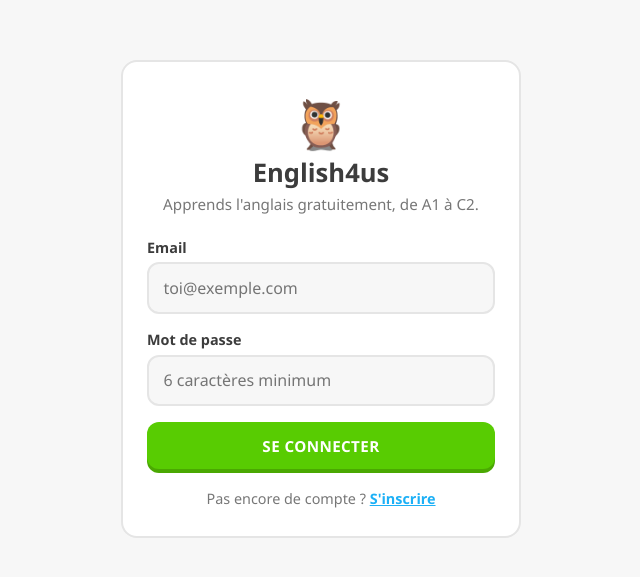
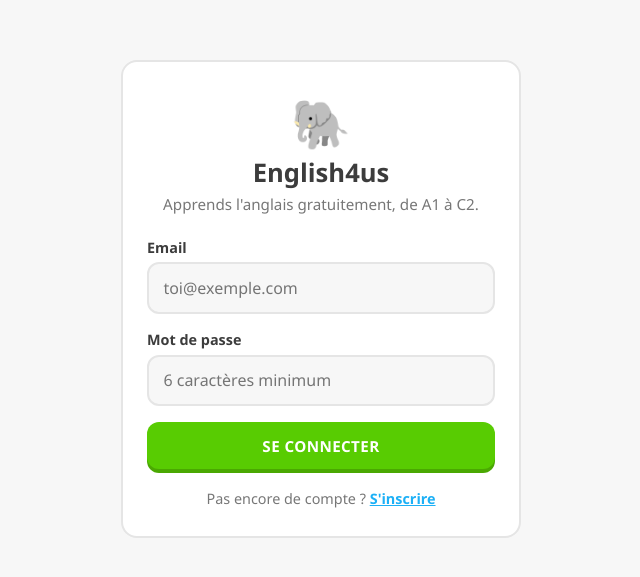
Before and after one commit to loicbonicontact-gif/English4us, a React (Vite) app: page / in a window 1280 px wide. Shown: the part 101-678 px from the top of the page, without its empty margins (319-959 px from the left). Built offline with nearby package versions, Linux system fonts and the light colour scheme; no server answers.

Commit message:
chore: remplacer le hibou par un elephant

```diff
--- a/src/components/Auth.jsx
+++ b/src/components/Auth.jsx
@@ -74,7 +74,7 @@ export default function Auth() {
     <div className="auth-screen">
       <div className="auth-card">
         <div className="auth-brand">
-          <span className="auth-logo" aria-hidden="true">🦉</span>
+          <span className="auth-logo" aria-hidden="true">🐘</span>
           <h1>English4us</h1>
           <p className="auth-tagline">Apprends l'anglais gratuitement, de A1 à C2.</p>
         </div>
--- a/src/components/Navbar.jsx
+++ b/src/components/Navbar.jsx
@@ -14,7 +14,7 @@ export default function Navbar({ profile, onSignOut }) {
     <header className="navbar">
       <div className="navbar-inner">
         <NavLink to="/dashboard" className="navbar-brand">
-          <span aria-hidden="true">🦉</span>
+          <span aria-hidden="true">🐘</span>
           <span className="navbar-brand-name">English4us</span>
         </NavLink>
 
```
